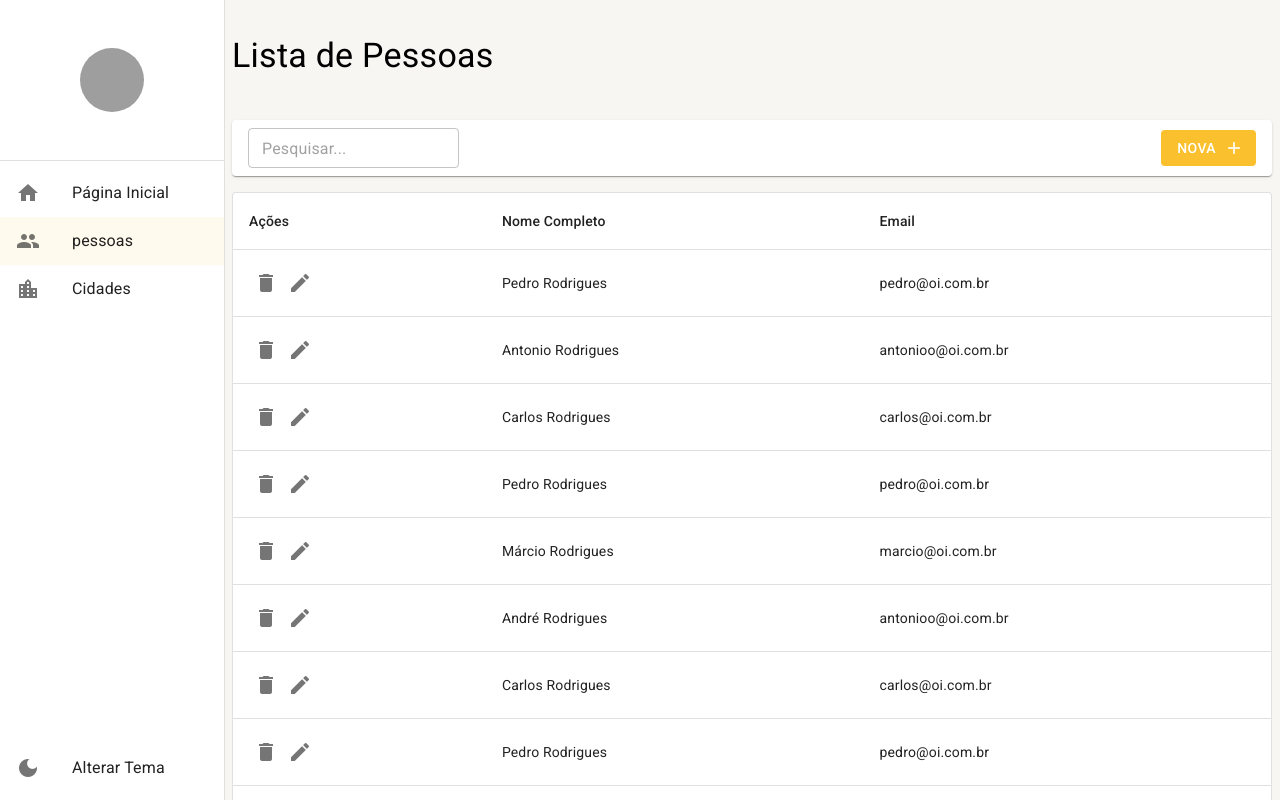
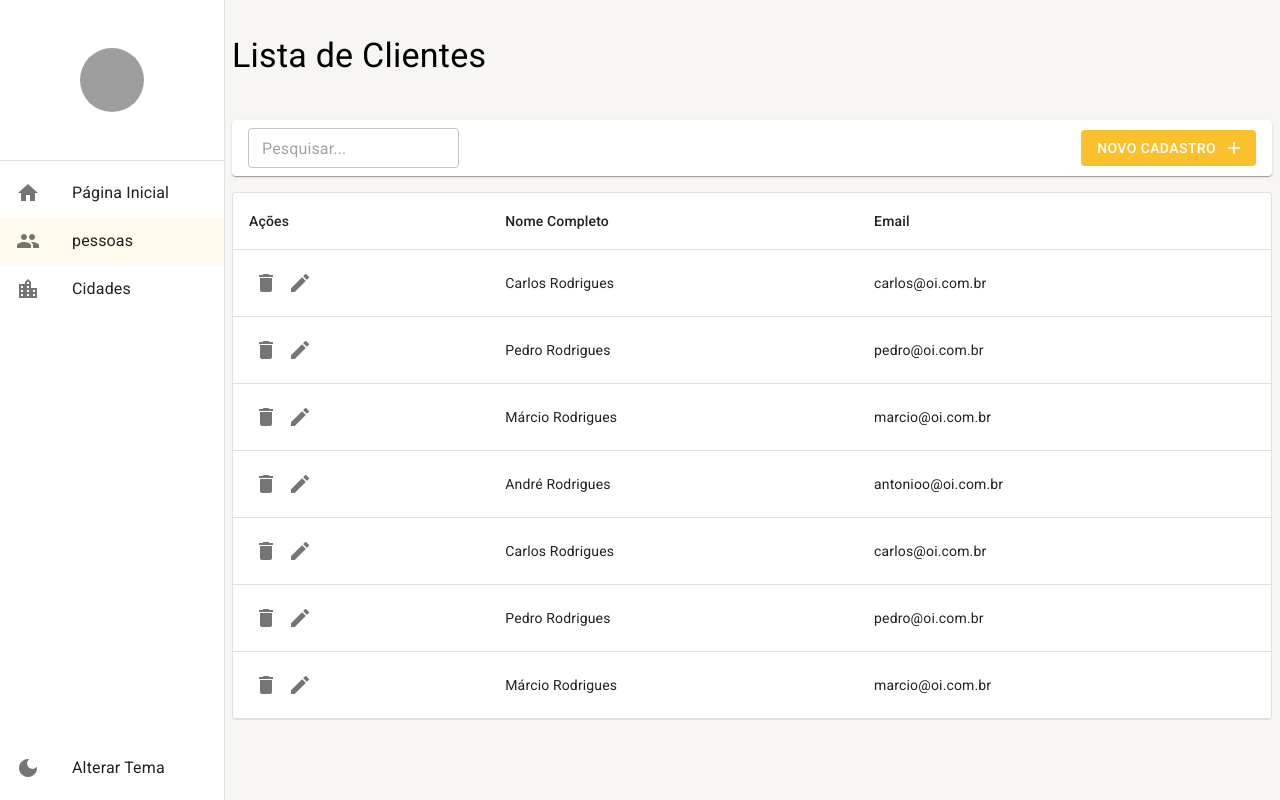
Before and after one commit to marciomrcr/lista-tarefas-react-ts, a React (Vite) app: page /pessoas in a window 1280 px wide. Built offline with nearby package versions, Linux system fonts and the light colour scheme; data requests are answered from the project's data file; grey boxes are pictures that could not be loaded.

Commit message:
ajuste no texto botão

```diff
--- a/mock/database.json
+++ b/mock/database.json
@@ -1,17 +1,5 @@
 {
   "pessoas": [
-    {
-      "id": 4,
-      "email": "pedro@oi.com.br",
-      "cidadeId": 2,
-      "nomeCompleto": "Pedro Rodrigues"
-    },
-    {
-      "id": 6,
-      "email": "antonioo@oi.com.br",
-      "cidadeId": 2,
-      "nomeCompleto": "Antonio Rodrigues"
-    },
     {
       "id": 7,
       "email": "carlos@oi.com.br",
--- a/src/pages/pessoas/DetalhesDePessoas.tsx
+++ b/src/pages/pessoas/DetalhesDePessoas.tsx
@@ -54,7 +54,7 @@ export const DetalhesDePessoas: React.FC = () => {
   return(
 
     <LayoutBasePaginas
-    titulo={id === 'nova' ? 'Nova Pessoa': nome}
+    titulo={id === 'nova' ? 'Novo Cadastro': nome}
     barraDeFerramentas={
       <FerramentasDeDetalhes
       textoBotaoNovo="Nova"
@@ -75,7 +75,7 @@ export const DetalhesDePessoas: React.FC = () => {
       <LinearProgress variant="indeterminate"/>
       )}
 
-      <p>Detalhes</p>
+      <p>Detalhes do cadastro {id}</p>
     </LayoutBasePaginas>
   )
 }
--- a/src/pages/pessoas/ListagemDePessoas.tsx
+++ b/src/pages/pessoas/ListagemDePessoas.tsx
@@ -79,15 +79,15 @@ export const ListagemDePessoas = () => {
 
   return (
     <LayoutBasePaginas
-      titulo="Lista de Pessoas"
+      titulo="Lista de Clientes"
       barraDeFerramentas={
         <FerramentasDaListagem
           mostraInputBusca
           textoDaBusca={busca}
-          textoBotaoNovo="Nova"
+          textoBotaoNovo="Novo Cadastro"
           aoClicarEmNovo={() => navigate(`/pessoas/detalhes/nova`) }
           aoMudarTextoBusca={(texto) =>
-            setSearchParams({ busca: texto, pagina: "1" }, { replace: true })
+          setSearchParams({ busca: texto, pagina: "1" }, { replace: true })
           }
         />
       }
```
Also changed, not shown: 1 other file (tests, documents, lock files or other folders).
